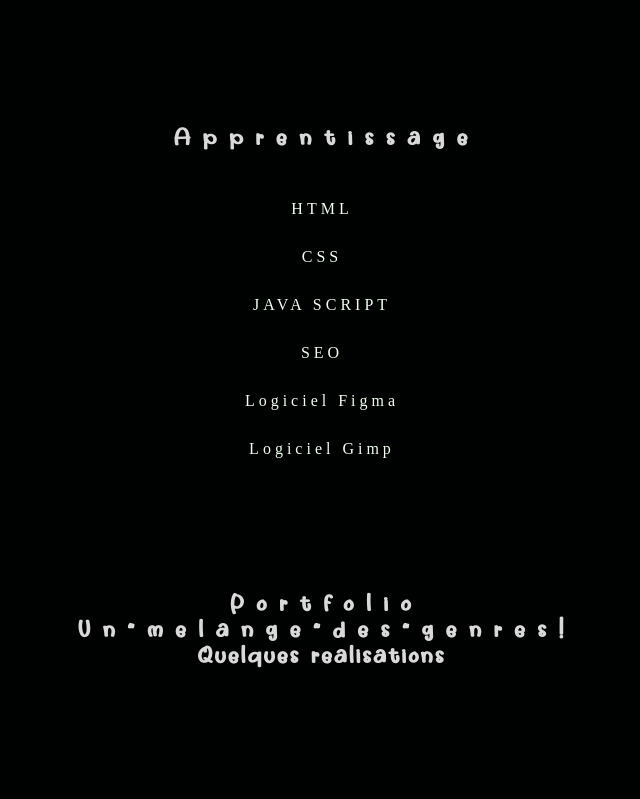
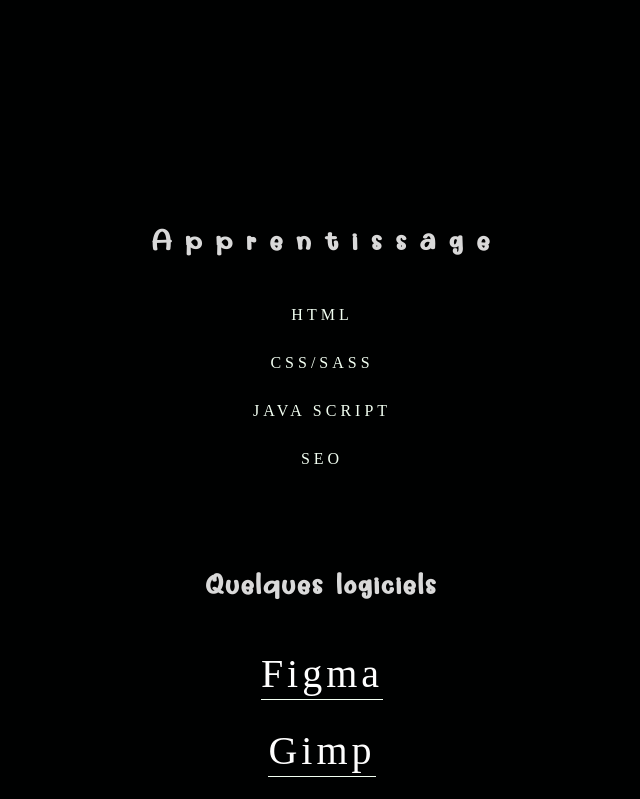
Before and after one commit to pfnas/portfolio, a plain HTML site: page index.html in a window 1280 px wide. Shown: the part 1601-2400 px from the top of the page, without its empty margins (318-958 px from the left). Drawn offline with Linux system fonts and the light colour scheme.

Commit message:
modif CSS

```diff
--- a/index.html
+++ b/index.html
@@ -30,6 +30,15 @@
 
                 </ul>
             </li>
+            <li class="congratulationsPortfolio"><a href="#">Actualités</a>
+                <ul>
+                    <li>
+                        <p>Certains projets, ont été proposé dans le cadre de ma formation "OpenClassRoom".</p><br>
+                        <p>Un grand merci à mes 3 mentors qui ont du s'arracher quelques cheveux, et à l'ensemble des
+                            étudiants avec qui j'ai pu échanger tout au long de ma formation!</p>
+                    </li>
+                </ul>
+            </li>
 
         </ul>
         <!-- <div class="links">
@@ -38,7 +47,7 @@
         </div> -->
         <div class="wrapper">
             <div class="appear" id="h1_wrapper">
-                <h1>Phong</h1>
+                <h1>Mon portfolio :</h1>
             </div>
             <div class="wrapper" id="h2_2">
                 <h2>Etudes en Développement Web</h2>
@@ -122,7 +131,7 @@
 
 
     <section class="skills">
-        <h2 class="title">
+        <h2 class="title explain">
             <span>A</span>
             <span>p</span>
             <span>p</span>
@@ -144,7 +153,7 @@
         </div>
         <div class="wrapper">
             <div class="appear">
-                <p class="appearColor">CSS</p>
+                <p class="appearColor">CSS/SASS</p>
             </div>
         </div>
         <div class="wrapper">
@@ -158,13 +167,14 @@
             </div>
         </div>
         <div class="wrapper">
+            <h2 class="explain">Quelques logiciels</h2>
             <div class="appear">
-                <p class="appearColor">Logiciel Figma</p>
+                <p class="appearColor"><a href="https://www.figma.com/fr/">Figma</a></p>
             </div>
         </div>
         <div class="wrapper">
             <div class="appear">
-                <p class="appearColor">Logiciel Gimp</p>
+                <p class="appearColor"><a href="https://www.gimp.org/downloads/">Gimp</a></p>
             </div>
         </div>
     </section>
@@ -217,6 +227,7 @@
             <div class="project_container">
                 <div class="project" id="p1">
                     <img src="./pictures/userlmn_dedd7b2b32a5887c647f034ffb43f469(1).png" alt="Ici une image">
+                    <p>Agence la Panther</p>
                     <div class="project_infos">
                         <a href="https://pfnas.github.io/Ohmyfood/" target="blank">Oh My food</a>
                         <p class="date">2022</p>
--- a/style.css
+++ b/style.css
@@ -38,10 +38,11 @@
     letter-spacing: 3px;
 }
 
-/* h2 .explain {
-    text-align: right;
+.explain {
+    margin-top: 100px;
+    font-size: 1.8rem;
 
-} */
+}
 
 body {
     /* width: 100%;
@@ -401,7 +402,8 @@
 
 .wrapper {
     text-align: center;
-    color: #79da7e
+    /* color: #79da7e */
+    display: block;
 }
 
 .wrapper.appearColor {
```
